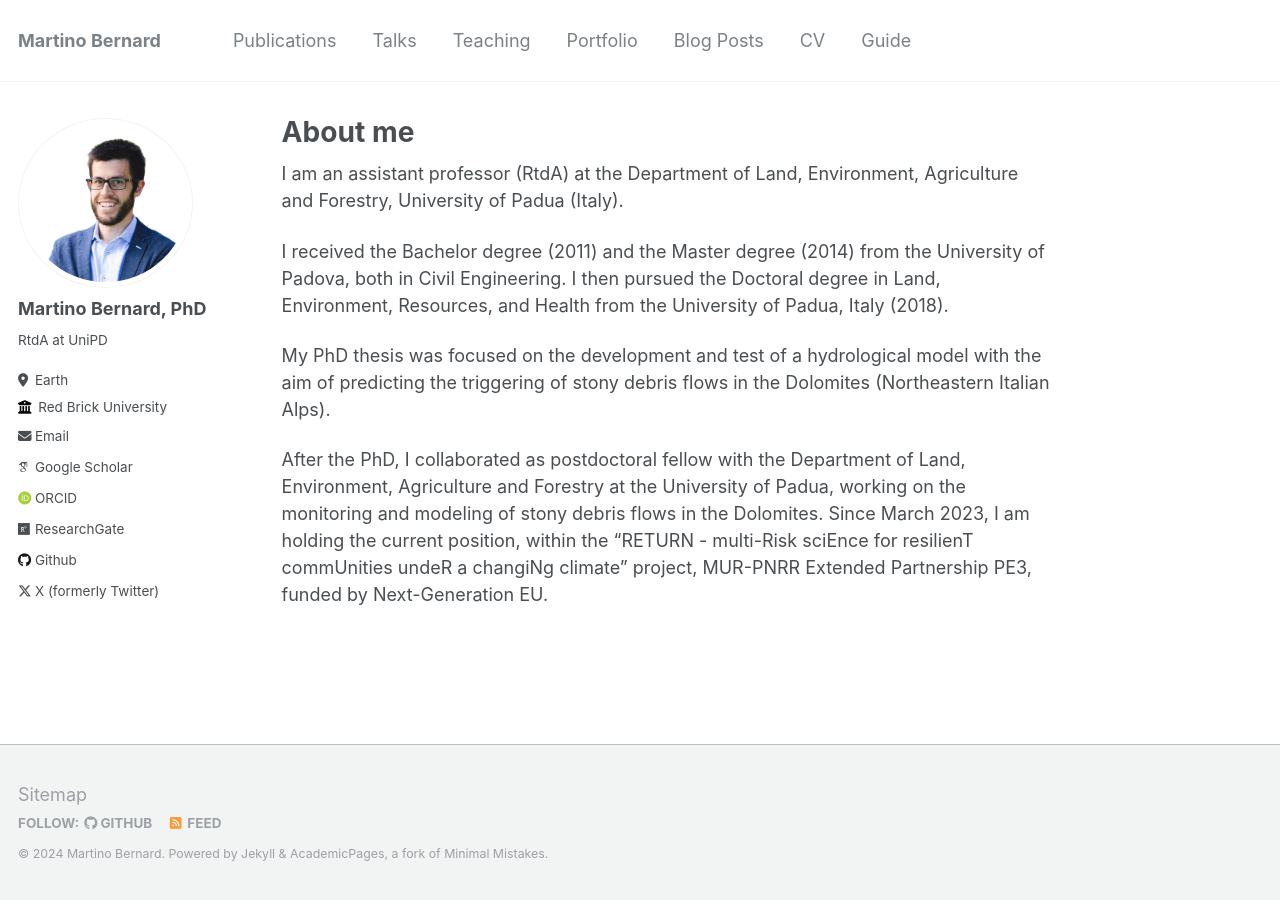
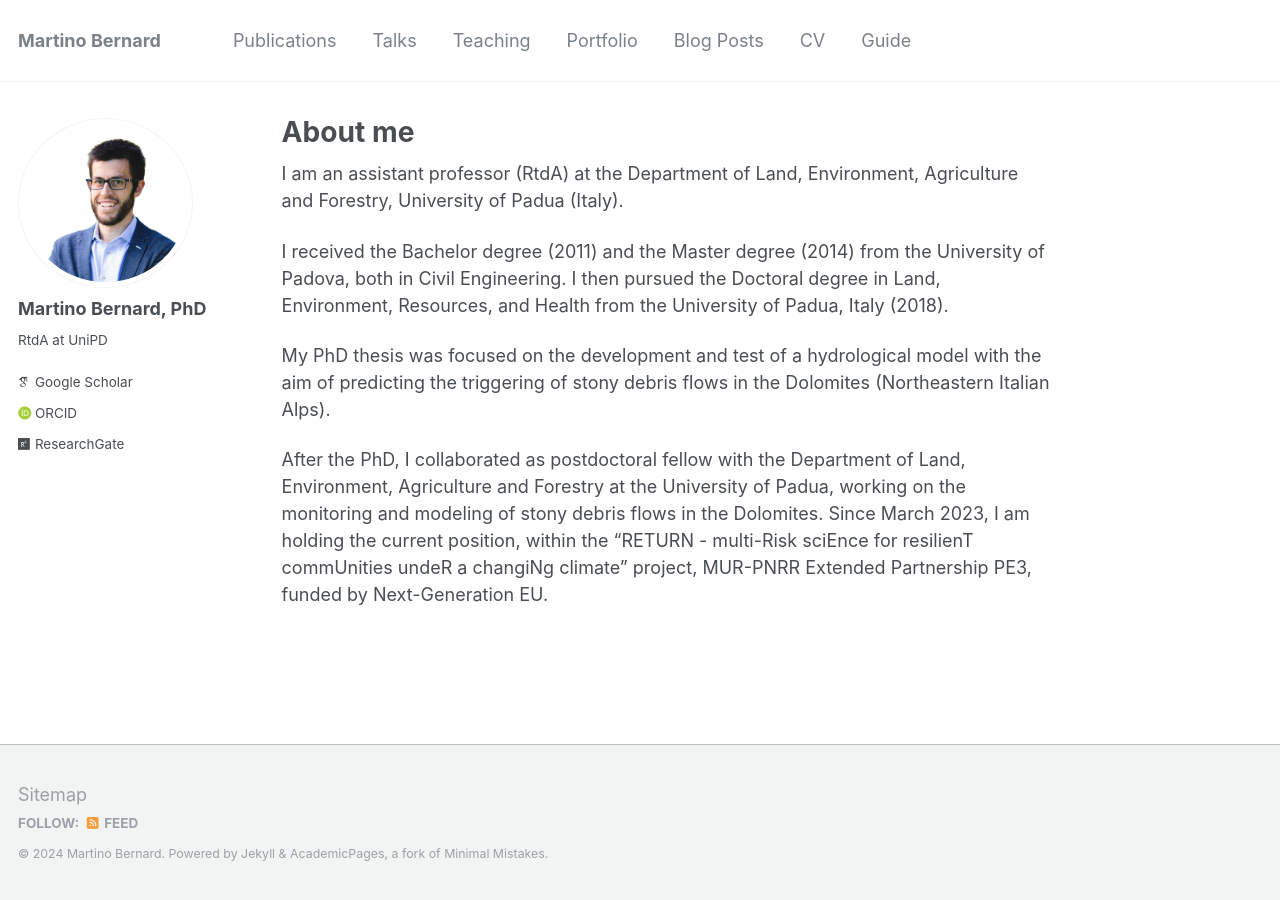
Before and after one commit to martinobernard/martinobernard.github.io, a Jekyll site: the page built from _pages/about.md, in a window 1280 px wide. Built offline with Jekyll 4.4.1, drawn with Linux system fonts in a browser that asks for light colours; some web fonts are replaced.

Commit message:
aggiornamento Bio

```diff
--- a/_config.yml
+++ b/_config.yml
@@ -25,10 +25,10 @@ author:
   name             : "Martino Bernard, PhD"
   pronouns         : # example: "she/her"
   bio              : "RtdA at UniPD"
-  location         : "Earth"
-  employer         : "Red Brick University"
+  location         : #"Earth"
+  employer         : #"Red Brick University"
   uri              : # URL
-  email            : "none@example.org"
+  email            : #"none@example.org"
 
   # Academic websites
   arxiv            : # URL - Update with the correct link to your profile
@@ -42,7 +42,7 @@ author:
   bitbucket        : # Username - Update with your username on the site
   codepen          : # Username
   dribbble         : # Username
-  github           : "academicpages"
+  github           : #"academicpages"
   kaggle           : # Username
   stackoverflow    : # User number or user number and name (i.e., use "1" or "1/jeff-atwood")
 
@@ -64,7 +64,7 @@ author:
   steam            : # Username
   telegram         : # URL
   tumblr           : # Username
-  twitter          : "UniofOxford"  # Replace this with your X / Twitter handle
+  twitter          : #"UniofOxford"  # Replace this with your X / Twitter handle
   vine             : # Username
   weibo            : # Username
   wikipedia        : # Username
```
